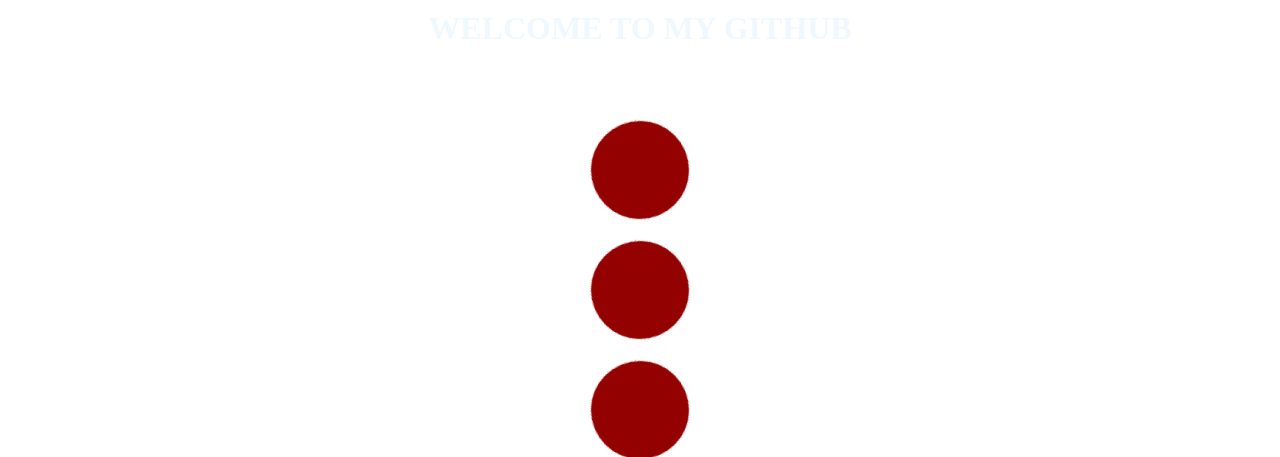
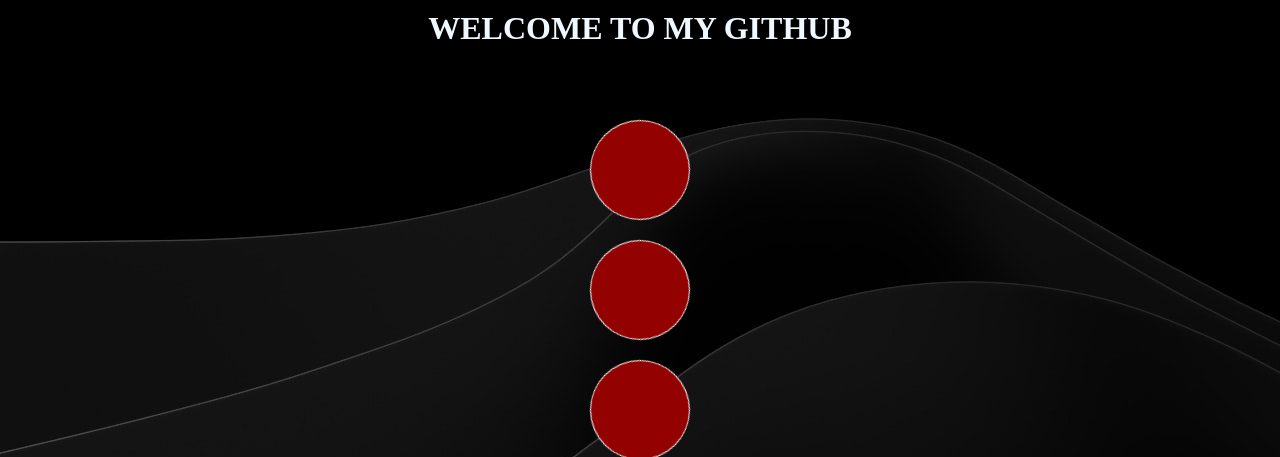
Before and after one commit to horus-eye/horus-eye.github.io, a plain HTML site: page index.html in a window 1280 px wide. Shown: the top 457 px of the page. Drawn offline with Linux system fonts and the light colour scheme.

Commit message:
Update styles.css

```diff
--- a/styles.css
+++ b/styles.css
@@ -5,7 +5,7 @@
 }
 
 body {
-    background-image: url(img/bg.jpg);
+    background-image: url(bg.jpg);
     image-rendering: auto;
 }
 
@@ -23,7 +23,7 @@ body {
     color: aliceblue;
     padding: 10px;
     text-align: center;
-    background-image: url(img/bg.jpg);
+    background-image: url(bg.jpg);
 }
 
 .move {
```
